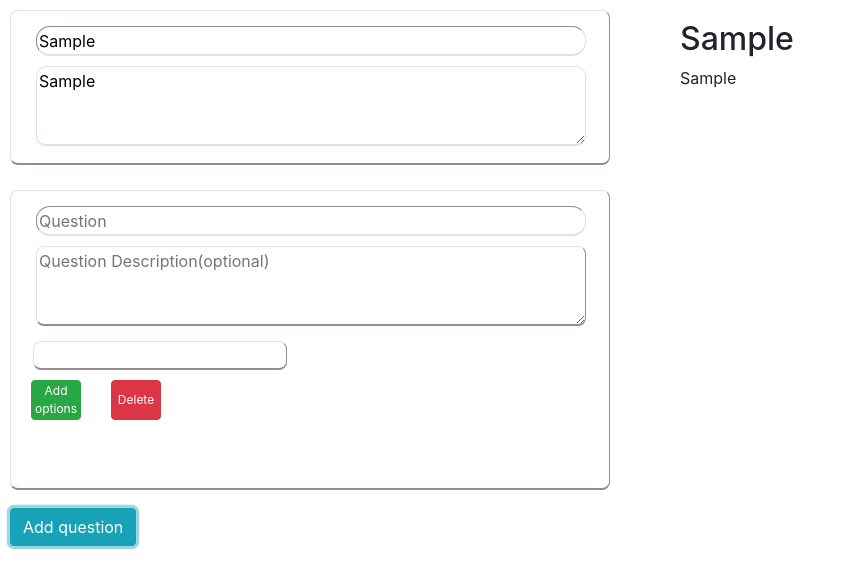
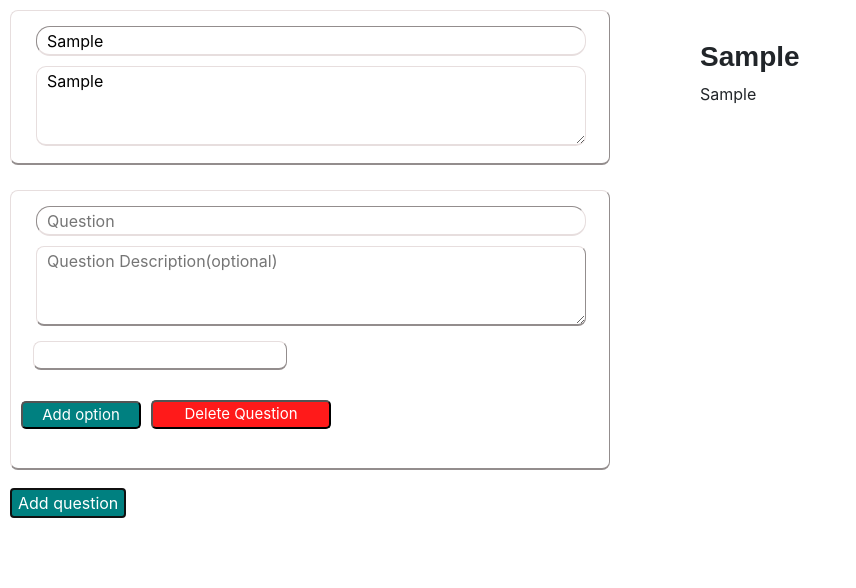
Before and after one commit to alaindave/google-forms-app, a React (Create React App) app: page / in a window 1280 px wide. Both pictures are taken after typing "Sample", "Sample" into the empty fields and a click on the button "Add question". Shown: the top 588 px of the page, without its empty margins (0-856 px from the left). Built offline with nearby package versions, Linux system fonts and the light colour scheme.

Commit message:
step 4 updated

```diff
--- a/package.json
+++ b/package.json
@@ -4,6 +4,7 @@
   "private": true,
   "dependencies": {
     "@fortawesome/fontawesome-svg-core": "^1.2.19",
+    "@fortawesome/free-regular-svg-icons": "^5.9.0",
     "@fortawesome/free-solid-svg-icons": "^5.9.0",
     "@fortawesome/react-fontawesome": "^0.1.4",
     "bootstrap": "^4.3.1",
--- a/src/App.css
+++ b/src/App.css
@@ -19,6 +19,7 @@
   border-radius: 14px;
   border-width: 1px 0.5px 2px 1px;
   border-color: #e7dede;
+  padding-left: 10px;
 }
 
 .textArea {
@@ -30,6 +31,7 @@
   border-radius: 10px;
   border-width: 1px 0.5px 2px 1px;
   border-color: #e7dede;
+  padding-left: 10px;
 }
 
 .description {
@@ -42,30 +44,34 @@
   border-width: 1px 0.5px 2px 1px;
   border-radius: 8px;
   border-color: #e7dede;
+  padding-left: 10px;
 }
 
 .form-description {
   position: relative;
-  top: 20px;
-  left: 80px;
+  top: 40px;
+  left: 100px;
+}
+
+.quizz-content {
+  position: relative;
+  top: 60px;
+  left: 100px;
 }
 
 .add-question {
   position: relative;
   top: 18px;
   left: 10px;
-}
-
-.add-question2 {
-  position: relative;
-  top: 280px;
+  color: white;
+  background-color: #008080;
 }
 
 .question-field {
   position: relative;
   left: 10px;
   width: 600px;
-  height: 300px;
+  height: 280px;
   border-style: outset;
   border-width: 1px 0.5px 2px 1px;
   border-radius: 8px;
@@ -75,24 +81,26 @@
 
 .delete-question {
   position: relative;
-  top: 160px;
-  left: 100px;
-  font-size: 12px !important;
-  width: 50px;
-  height: 40px;
-  padding: 0px !important;
+  top: 180px;
+  left: 140px;
+  font-size: 15px;
+  width: 180px;
   text-align: center;
+  border-radius: 5px;
+  color: white;
+  background-color: #ff1a1a;
 }
 
 .add-options {
   position: relative;
-  top: 120px;
-  left: 20px;
-  font-size: 12px !important;
-  width: 50px;
-  height: 40px;
-  padding: 0px !important;
+  top: 152px;
+  left: 10px;
+  font-size: 15px;
+  width: 120px;
   text-align: center;
+  border-radius: 5px;
+  color: white;
+  background-color: #008080;
 }
 
 .options-input {
@@ -107,8 +115,8 @@
 
 .options-list {
   position: absolute;
-  left: 300px;
-  top: 150px;
+  left: 350px;
+  top: 160px;
 }
 
 .buttonTrash {
@@ -128,3 +136,13 @@
   position: relative;
   left: 5px;
 }
+
+ul {
+  list-style-type: none;
+}
+
+h3,
+h6 {
+  font-family: Arial, Helvetica, sans-serif;
+  font-weight: 600 !important;
+}
--- a/src/App.js
+++ b/src/App.js
@@ -60,7 +60,7 @@ const App = props => {
         sendOptionDelete={optionDeleteHandler}
       />
 
-      <button className=" btn btn-info add-question" onClick={addQuestion}>
+      <button className=" add-question" onClick={addQuestion}>
         Add question
       </button>
     </div>
--- a/src/components/Questions.jsx
+++ b/src/components/Questions.jsx
@@ -1,6 +1,7 @@
 import React, { useState } from "react";
 import { FontAwesomeIcon } from "@fortawesome/react-fontawesome";
 import { faTrash } from "@fortawesome/free-solid-svg-icons";
+import { faSquare } from "@fortawesome/free-regular-svg-icons";
 
 const Questions = props => {
   const [optionValue, setOptionValue] = useState(" ");
@@ -64,6 +65,7 @@ const Questions = props => {
           </form>
 
           <div className="options-list">
+            <ul>
               {props.questions[id].options.map((option, index) => (
                 <li key={index}>
                   {option}
@@ -75,29 +77,30 @@ const Questions = props => {
                   </button>
                 </li>
               ))}
+            </ul>
           </div>
 
           <button
             onClick={() => props.onDelete(id)}
-            className=" btn btn-danger delete-question"
+            className="  delete-question"
           >
-            Delete
+            Delete Question
           </button>
 
-          <button
-            onClick={() => addOptions(id)}
-            className=" btn btn-success add-options"
-          >
-            Add options
+          <button onClick={() => addOptions(id)} className="  add-options">
+            Add option
           </button>
         </div>
 
-        <div className="form-description">
-          <h3 className="titleField">{props.questions[id].title}</h3>
+        <div className="quizz-content">
+          <h6 className="titleField">{props.questions[id].title}</h6>
           <p className="descriptionField">{props.questions[id].description}</p>
           <ul>
             {props.questions[id].options.map((option, index) => (
-              <li key={index}>{option}</li>
+              <li key={index}>
+                <FontAwesomeIcon icon={faSquare} />
+                {option}
+              </li>
             ))}
           </ul>
         </div>
--- a/src/components/Title-description.jsx
+++ b/src/components/Title-description.jsx
@@ -34,7 +34,7 @@ const Title = () => {
       </div>
 
       <div className="form-description">
-        <h2>{title}</h2>
+        <h3>{title}</h3>
         <p>{description}</p>
       </div>
     </div>
```
Also changed, not shown: 1 other file (tests, documents, lock files or other folders). Lines whose indentation alone changed are shown as unchanged.
